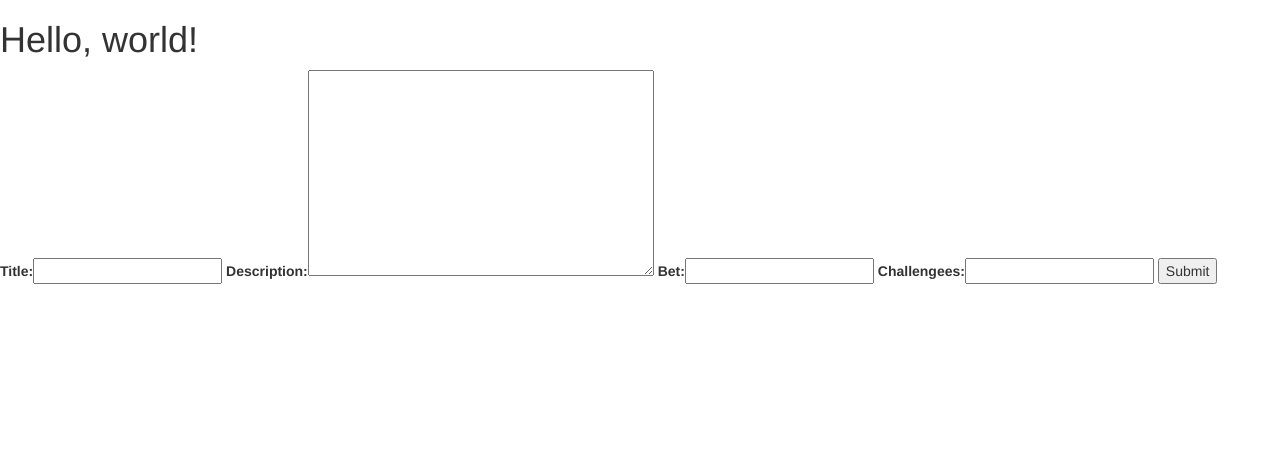
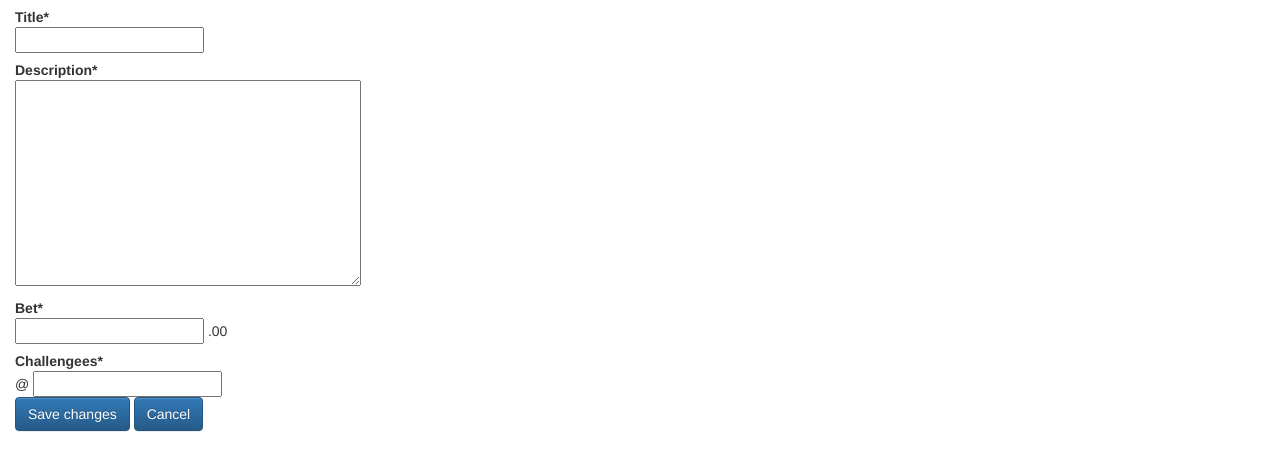
Before and after one commit to rmathew1992/compCharity, a Django app: page /challenge/ in a window 1280 px wide. Shown: the top 471 px of the page. Run offline with Django 3.2, Linux system fonts and the light colour scheme; some libraries are stand-ins or nearby versions.

Commit message:
styling challenge page with crispy_forms

```diff
--- a/goodbets/forms.py
+++ b/goodbets/forms.py
@@ -1,7 +1,29 @@
 from django import forms
+from crispy_forms.helper import FormHelper
+from crispy_forms.layout import Layout, Div, Submit, HTML, Button, Row, Field
+from crispy_forms.bootstrap import AppendedText, PrependedText, FormActions
 
 class ChallengeForm(forms.Form):
-	title = forms.CharField(max_length=150)
-	description = forms.CharField(widget=forms.Textarea)
-	bet = forms.FloatField()
-	challengees = forms.CharField()
+    title = forms.CharField(max_length=150)
+    description = forms.CharField(widget=forms.Textarea)
+    bet = forms.FloatField()
+    challengees = forms.CharField()
+
+    # django-crispy-forms
+    # gist example:
+    # https://github.com/maraujop/django-crispy-forms#example
+    # https://gist.github.com/maraujop/1838193
+    helper = FormHelper()
+    helper.form_id = "Wrapper"
+    helper.form_class = 'form-horizontal'
+    helper.layout = Layout(
+        Field('title', css_class='input-xlarge'),
+        Field('description', css_class='input-xlarge'),
+        AppendedText('bet', '.00'), # dollars x, $x.00
+        PrependedText('challengees', '@'),
+        'multicolon_select',
+        FormActions(
+            Submit('save_changes', 'Save changes', css_class="btn-primary"),
+            Submit('cancel', 'Cancel'),
+        )
+    )
--- a/goodbets/templates/challenge.html
+++ b/goodbets/templates/challenge.html
@@ -7,7 +7,15 @@
     <title>Bootstrap 101 Template</title>
 
     <!-- Bootstrap -->
-    <link href="css/bootstrap.min.css" rel="stylesheet">
+    <!-- Latest compiled and minified CSS -->
+    <link rel="stylesheet" href="https://maxcdn.bootstrapcdn.com/bootstrap/3.2.0/css/bootstrap.min.css">
+
+    <!-- Optional theme -->
+    <link rel="stylesheet" href="https://maxcdn.bootstrapcdn.com/bootstrap/3.2.0/css/bootstrap-theme.min.css">
+    <link rel="stylesheet" type="text/css" href="/css/mystyle.css"/>
+
+    <!-- Latest compiled and minified JavaScript -->
+    <script src="https://maxcdn.bootstrapcdn.com/bootstrap/3.2.0/js/bootstrap.min.js"></script>
 
     <!-- HTML5 Shim and Respond.js IE8 support of HTML5 elements and media queries -->
     <!-- WARNING: Respond.js doesn't work if you view the page via file:// -->
@@ -17,13 +25,13 @@
     <![endif]-->
   </head>
   <body>
-    <h1>Hello, world!</h1>
-    <form action="/challenge/" method="post">
-        {% csrf_token %}
-        {{ form }}
-        <input type="submit" value="Submit">
-    </form>
+    <div class='container-fluid'>
+      {% load crispy_forms_tags %}
 
+      {% block content %}
+         {% crispy form %}
+      {% endblock %}
+    </div>
     <!-- jQuery (necessary for Bootstrap's JavaScript plugins) -->
     <script src="https://ajax.googleapis.com/ajax/libs/jquery/1.11.1/jquery.min.js"></script>
     <!-- Include all compiled plugins (below), or include individual files as needed -->
--- a/hellodjango/settings.py
+++ b/hellodjango/settings.py
@@ -36,8 +36,11 @@ INSTALLED_APPS = (
     'django.contrib.sessions',
     'django.contrib.messages',
     'django.contrib.staticfiles',
+    'crispy_forms',
     'goodbets',
 )
+
+CRISPY_TEMPLATE_PACK = 'bootstrap'
 
 MIDDLEWARE_CLASSES = (
     'django.contrib.sessions.middleware.SessionMiddleware',
--- a/requirements.txt
+++ b/requirements.txt
@@ -6,3 +6,4 @@ gunicorn==19.1.1
 psycopg2==2.5.4
 static3==0.5.1
 wsgiref==0.1.2
+django-crispy-forms>=1.3
```
